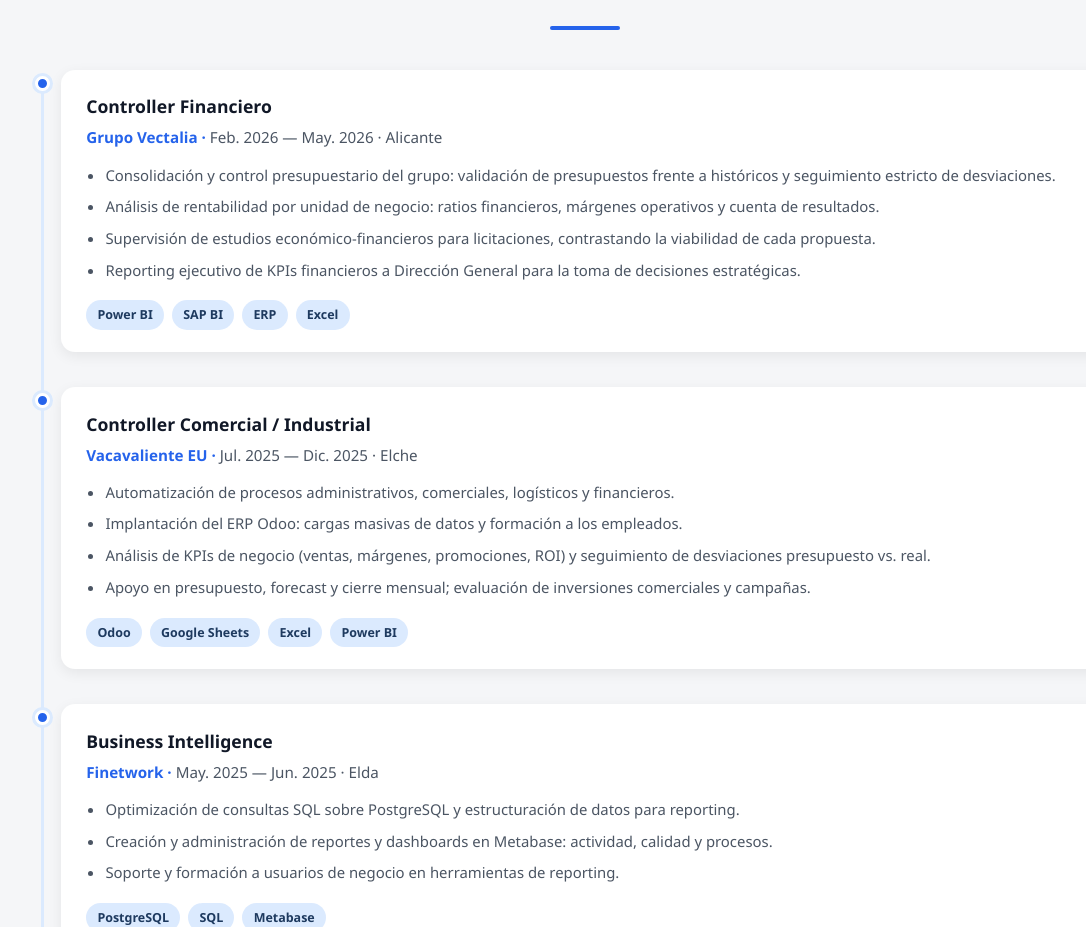
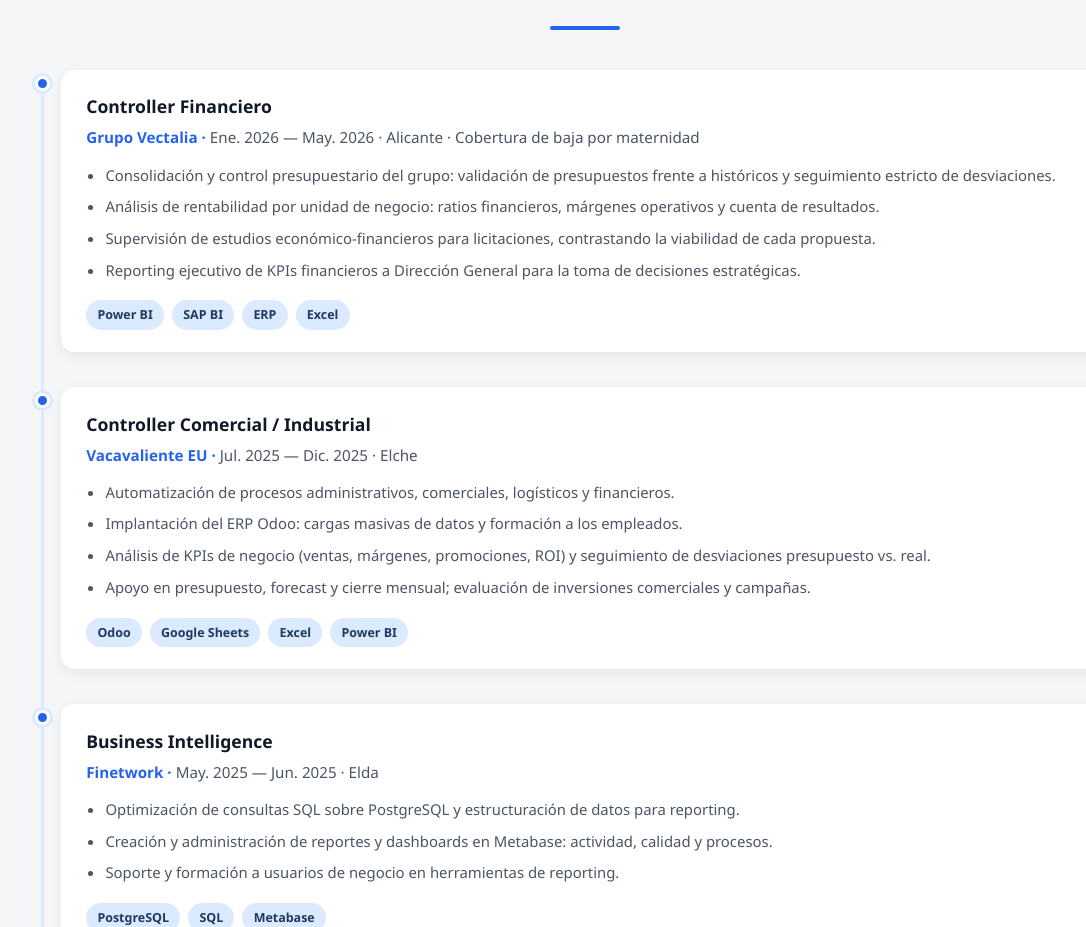
Before and after one commit to DatalyticsAGM/portfolio-adrian, a Next.js app: page / in a window 1280 px wide. Shown: the part 1490-2417 px from the top of the page, without its empty margins (55-1141 px from the left). Built offline with nearby package versions, Linux system fonts and the light colour scheme.

Commit message:
Vectalia: inicio en enero 2026 y cobertura de baja por maternidad

```diff
--- a/app/page.js
+++ b/app/page.js
@@ -7,7 +7,7 @@
   {
     puesto: 'Controller Financiero',
     empresa: 'Grupo Vectalia',
-    fechas: 'Feb. 2026 — May. 2026 · Alicante',
+    fechas: 'Ene. 2026 — May. 2026 · Alicante · Cobertura de baja por maternidad',
     puntos: [
       'Consolidación y control presupuestario del grupo: validación de presupuestos frente a históricos y seguimiento estricto de desviaciones.',
       'Análisis de rentabilidad por unidad de negocio: ratios financieros, márgenes operativos y cuenta de resultados.',
```
